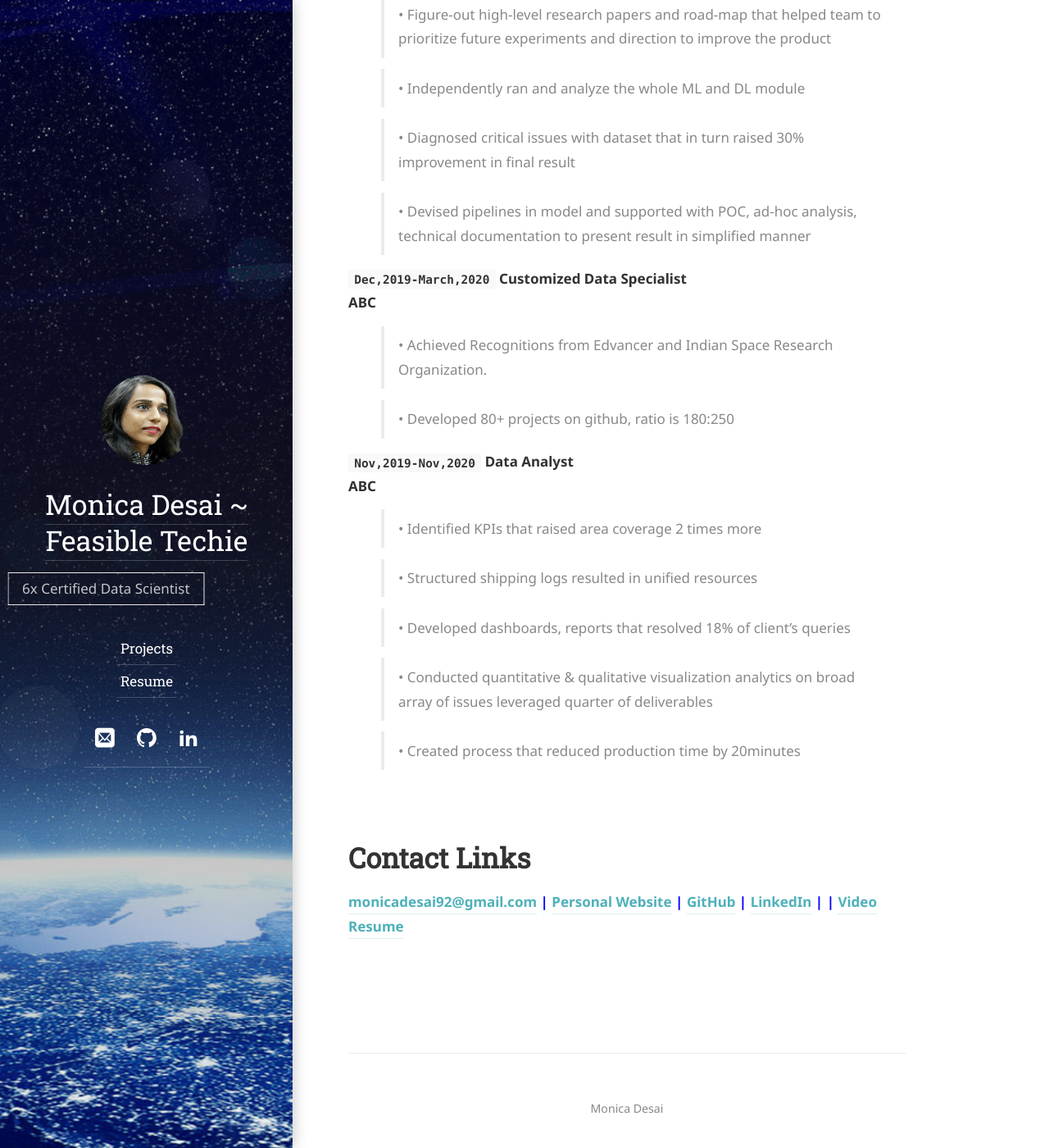
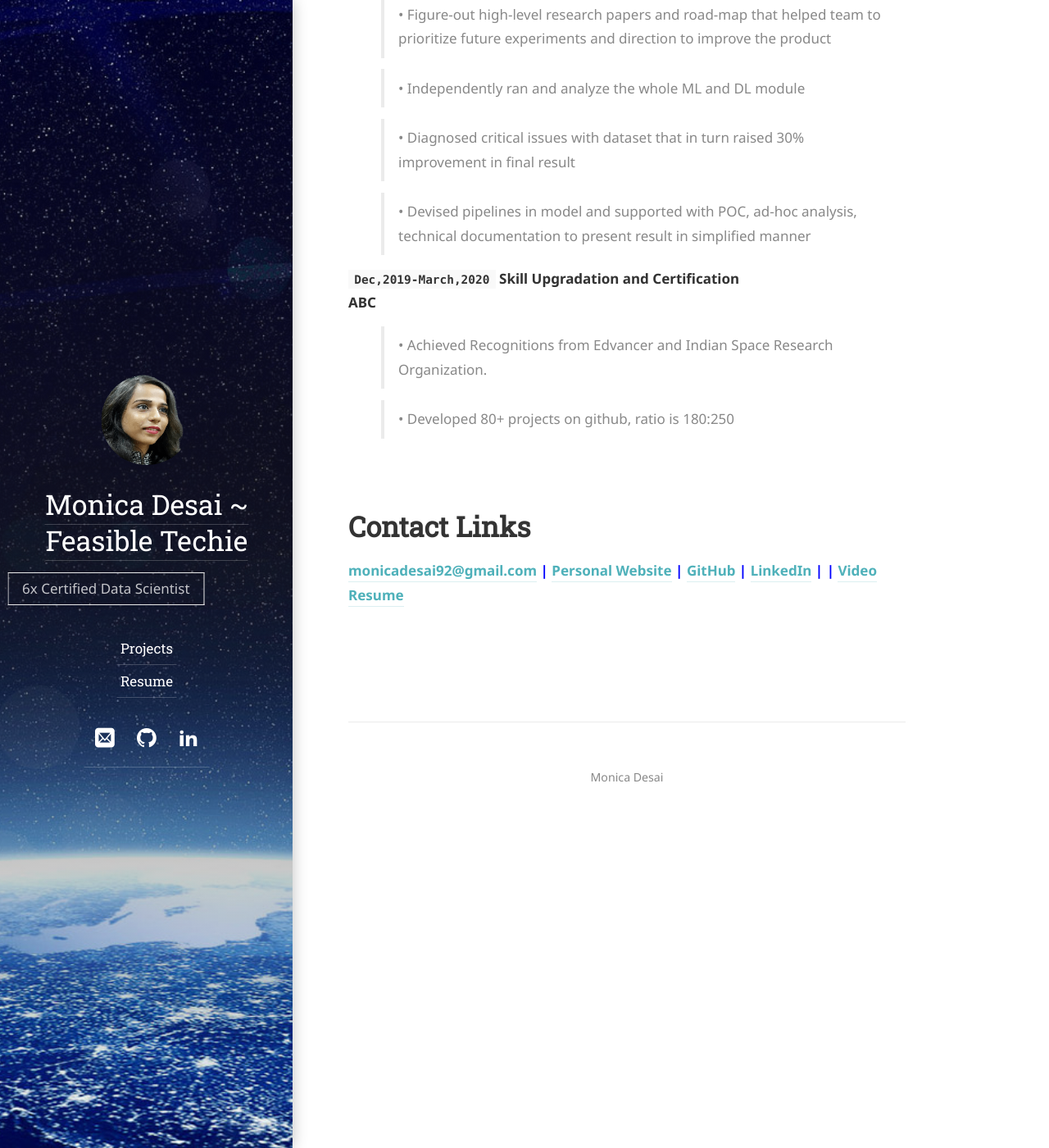
Before and after one commit to monicadesai/monicadesAI-tech.github.io, a Jekyll site: the page built from about.md, in a window 1280 px wide and 1400 px high, scrolled down 2719 px. Shown: the whole window at 82% size. Built offline with Jekyll 4.4.1, drawn with Linux system fonts in a browser that asks for light colours; some web fonts are replaced; our own code applies the rules of GitHub Pages for plain Markdown files.

Commit message:
Update about.md

```diff
--- a/about.md
+++ b/about.md
@@ -80,22 +80,11 @@ Indian Space Research Organization & Indian Insititute of Remote Sensing Certifi
 : > •	Devised pipelines in model and supported with POC, ad-hoc analysis, technical documentation to present result in simplified manner
 
 
-`Dec,2019-March,2020` **Customized Data Specialist** <br/>
+`Dec,2019-March,2020` **Skill Upgradation and Certification** <br/>
                     ABC
 
 : > •	Achieved Recognitions from Edvancer and Indian Space Research Organization.
 : > •	Developed 80+ projects on github, ratio is 180:250
-
-
-`Nov,2019-Nov,2020` **Data Analyst** <br/>
-                    ABC
-
-: > •	Identified KPIs that raised area coverage 2 times more
-: > •	Structured shipping logs resulted in unified resources
-: > •	Developed dashboards, reports that resolved 18% of client’s queries
-: > •	Conducted quantitative & qualitative visualization analytics on broad array of issues leveraged quarter of deliverables
-: > •	Created process that reduced production time by 20minutes
-
 
 
 # **Contact Links**
```
